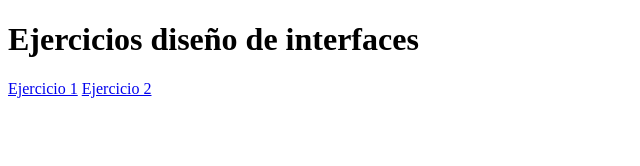
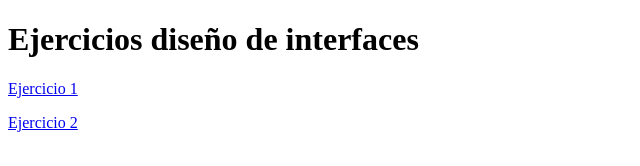
Before and after one commit to gabrizz8998/dise-o_interfaces, a plain HTML site: page index.html in a window 1280 px wide. Shown: the whole page, without its empty margins (0-640 px from the left). Drawn offline with Linux system fonts and the light colour scheme.

Commit message:
Update index.html

```diff
--- a/index.html
+++ b/index.html
@@ -8,8 +8,8 @@
 </head>
 <body>
     <h1>Ejercicios diseño de interfaces</h1>
-    <a href="https://gabrizz8998.github.io/dise-o_interfaces/ejercicio1/ejercicio.html">Ejercicio 1</a>
-    <a href="https://gabrizz8998.github.io/dise-o_interfaces/ejercicio2/formulario.html">Ejercicio 2</a>
+    <p><a href="https://gabrizz8998.github.io/dise-o_interfaces/ejercicio1/ejercicio.html">Ejercicio 1</a></p>
+    <p><a href="https://gabrizz8998.github.io/dise-o_interfaces/ejercicio2/formulario.html">Ejercicio 2</a></p>
 
 </body>
 </html>
```
